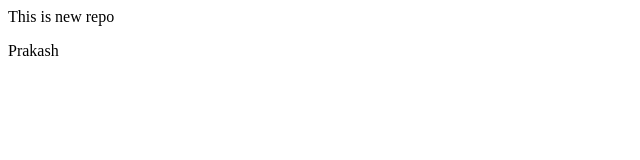
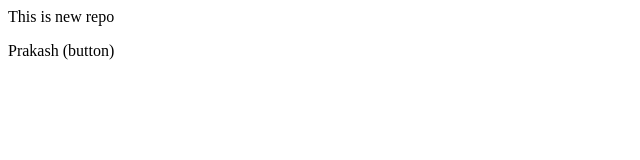
Before and after one commit to prakashpachauri/localrepo, a plain HTML site: page index.html in a window 1280 px wide. Shown: the full height of the page, 0-640 px from the left. Drawn offline with Linux system fonts and the light colour scheme.

Commit message:
add word

```diff
--- a/index.html
+++ b/index.html
@@ -1,2 +1,2 @@
 <p>This is new repo</p>
-<p>Prakash</p>
+<p>Prakash (button)</p>
```
